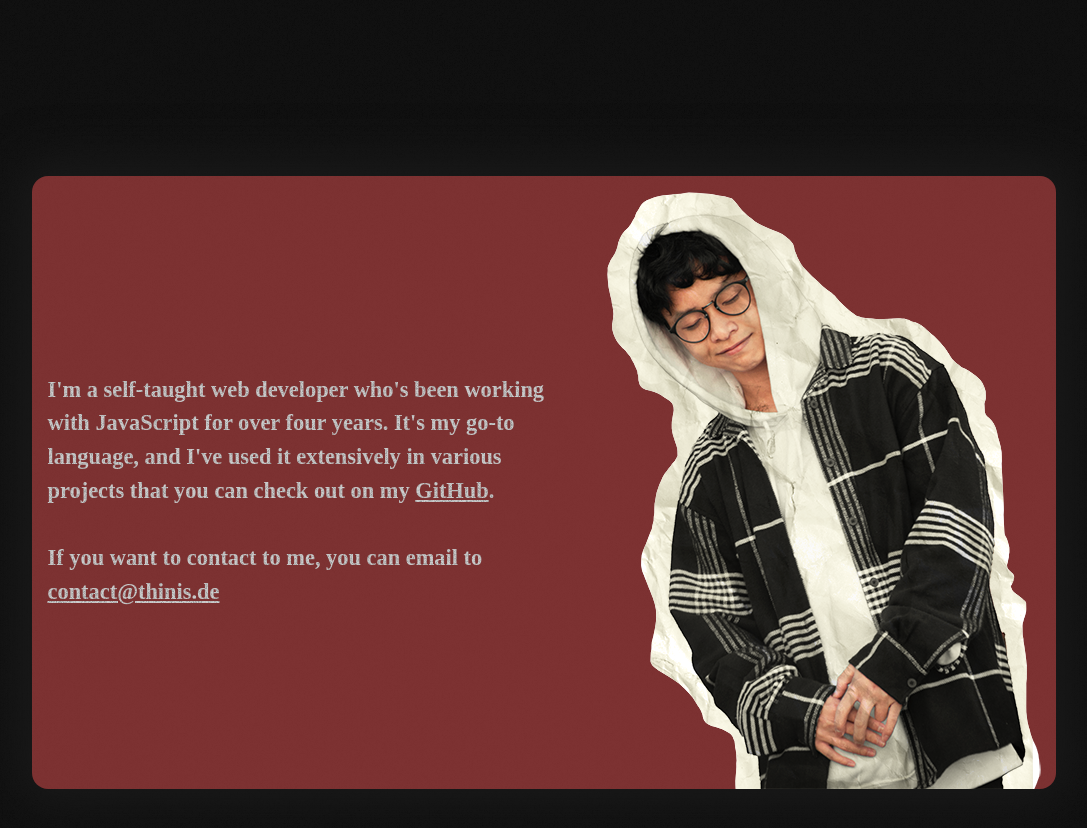
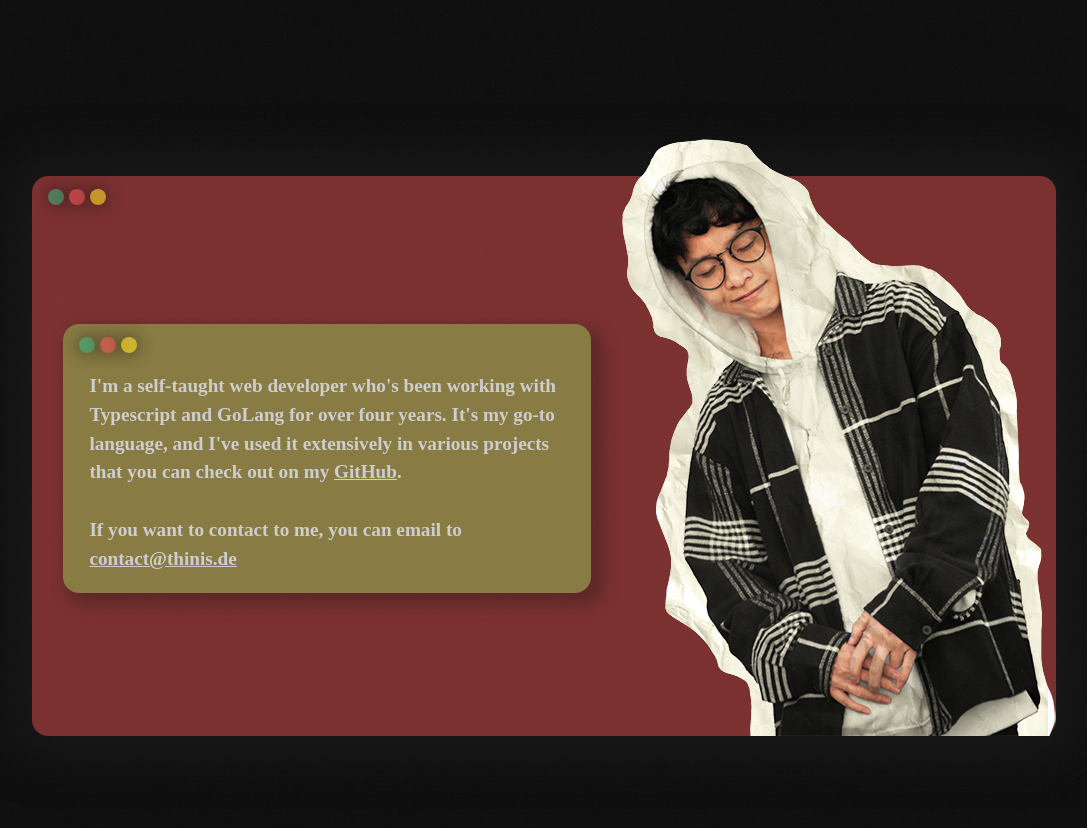
Before and after one commit to CutieCat6778/portfolio, a Svelte app: page / in a window 1280 px wide. Shown: the part 720-1548 px from the top of the page, without its empty margins (96-1183 px from the left). Built offline with nearby package versions, Linux system fonts and the light colour scheme.

Commit message:
[TEST] testing if the animation still works

```diff
--- a/package.json
+++ b/package.json
@@ -12,7 +12,7 @@
   "devDependencies": {
     "@sveltejs/vite-plugin-svelte": "^3.0.1",
     "@tsconfig/svelte": "^5.0.2",
-    "svelte": "^4.2.8",
+    "svelte": "latest",
     "svelte-check": "^3.6.2",
     "tslib": "^2.6.2",
     "typescript": "^5.2.2",
--- a/src/App.svelte
+++ b/src/App.svelte
@@ -41,8 +41,14 @@
 	<section>
 		<div bind:this={targetDivs[0]} class={"content"}>
 			{#if isVisible[0]}
-				<h3
-					class="first-h3"
+				<div class="content-text">
+					<div class="action-menu">
+						<span></span>
+						<span></span>
+						<span></span>
+					</div>
+					<div
+						class="note-window"
 						transition:fly={{
 							delay: 1000,
 							duration: 800,
@@ -51,12 +57,27 @@
 							easing: quintOut,
 						}}
 					>
-					I'm a self-taught web developer who's been working with
-					JavaScript for over four years. It's my go-to language, and
-					I've used it extensively in various projects that you can
-					check out on my <a href="https://github.com/CutieCat6778">GitHub</a>.<br/><br/>
-					If you want to contact to me, you can email to <a href="mailto:contact@thinis.de">contact@thinis.de</a>
+						<div class="action-menu">
+							<span></span>
+							<span></span>
+							<span></span>
+						</div>
+						<h3 class="first-h3">
+							I'm a self-taught web developer who's been working
+							with Typescript and GoLang for over four years. It's my go-to
+							language, and I've used it extensively in various
+							projects that you can check out on my <a
+								href="https://github.com/CutieCat6778">GitHub</a
+							>.<br /><br />
+							If you want to contact to me, you can email to
+							<a href="mailto:contact@thinis.de"
+								>contact@thinis.de</a
+							>
 						</h3>
+					</div>
+
+					<div style="opacity:0;">a</div>
+				</div>
 				<img
 					src="/2.png"
 					alt="1.png"
@@ -127,27 +148,87 @@
 		align-items: center;
 		flex-direction: column;
 		margin-top: 3rem;
+		height: 70vh;
 	}
 
 	section div.content {
 		display: flex;
-		justify-content: space-around;
-		align-items: center;
-		width: 100%;
+		justify-content: space-between;
+		align-items: flex-end;
 		margin-top: 3rem;
 		background-color: var(--color-red2);
 		width: 80%;
-		padding-top: 1rem;
+		height: 100%;
 		border-radius: 1rem;
 		box-shadow: 0rem 0rem 3rem 1rem #1a1a1a;
 	}
 
-	div.content h3.first-h3 {
+	div.content-text {
+		height: 100%;
+		width: 100%;
+		display: flex;
+		flex-direction: column;
+		justify-content: space-between;
+		align-items: center;
+	}
+
+	div.action-menu {
+		display: flex;
+		justify-content: flex-start;
+		align-items: center;
+		order: 0;
+		width: 90%;
+		margin-top: 0.8rem;
+		padding-left: 1rem;
+		height: min-content;
+		margin-right: auto;
+	}
+
+	div.action-menu span {
+		height: 1rem;
+		width: 1rem;
+		display: flex;
+		justify-content: center;
+		align-items: center;
+		color: #111;
+		font-family: "Courier New", Courier, monospace;
+		border-radius: 100%;
+		opacity: 0.6;
+		box-shadow: 0rem 0rem 1rem 0.1rem #111111ce;
+	}
+
+	div.action-menu span:hover {
+		opacity: 1;
+	}
+
+	div.action-menu span:first-child {
+		background-color: var(--color-green);
+		margin-right: 0.3rem;
+	}
+
+	div.action-menu span:nth-child(2) {
+		background-color: var(--color-red);
+		margin-right: 0.3rem;
+	}
+
+	div.action-menu span:last-child {
+		background-color: var(--color-yellow);
+	}
+
+	h3.first-h3 {
 		margin-right: 1rem;
-		max-width: 50%;
-		filter: url("#noise");
-		font-size: 1.4rem;
+		max-width: 40vw;
+		font-size: 1.2rem;
 		font-family: "Times New Roman", Times, serif;
+		text-align: left;
+		border-radius: 1rem;
+		padding-left: 5%;
+	}
+
+	div.note-window {
+		background-color: var(--color-yellow2);
+		border-radius: 1rem;
+		box-shadow: 0.5rem 0.5rem 1rem 0.3rem #11111148;
 	}
 
 	a {
@@ -157,5 +238,13 @@
 	div.content img {
 		filter: none;
 		z-index: 1;
+		padding-top: 1rem;
+	}
+
+	@media only screen and (max-width: 1000px) {
+		h3.first-h3 {
+			padding-left: 1rem;
+			padding-right: 1rem;
+		}
 	}
 </style>
--- a/src/app.css
+++ b/src/app.css
@@ -20,6 +20,8 @@
 	--color-blue: #187498;
 
 	--color-red2: #eb53537e;
+	--color-yellow2: rgb(136, 123, 67);
+
 
 	--font-color: #cecece;
 
--- a/src/lib/RansomFont.svelte
+++ b/src/lib/RansomFont.svelte
@@ -36,11 +36,6 @@
 		{#if isVisible}
 			<span
 				class="char"
-				in:scale={{
-					delay: 250 + key * 100,
-					duration: 800,
-					easing: quintOut,
-				}}
 			>
 				<RansomChar char={text.content} num={key} />
 			</span>
--- a/vite.config.ts
+++ b/vite.config.ts
@@ -6,6 +6,6 @@ export default defineConfig({
   plugins: [svelte()],
   server: {
     port: 3000,
-    host: "192.168.178.2"
+    host: "127.0.0.1"
   }
 })
```
Also changed, not shown: 1 other file (tests, documents, lock files or other folders). Lines whose indentation alone changed are shown as unchanged.
